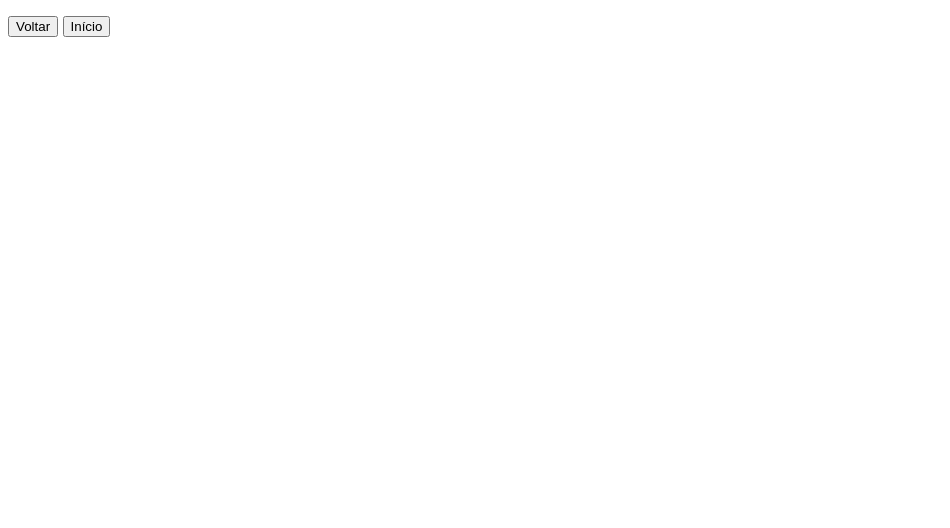
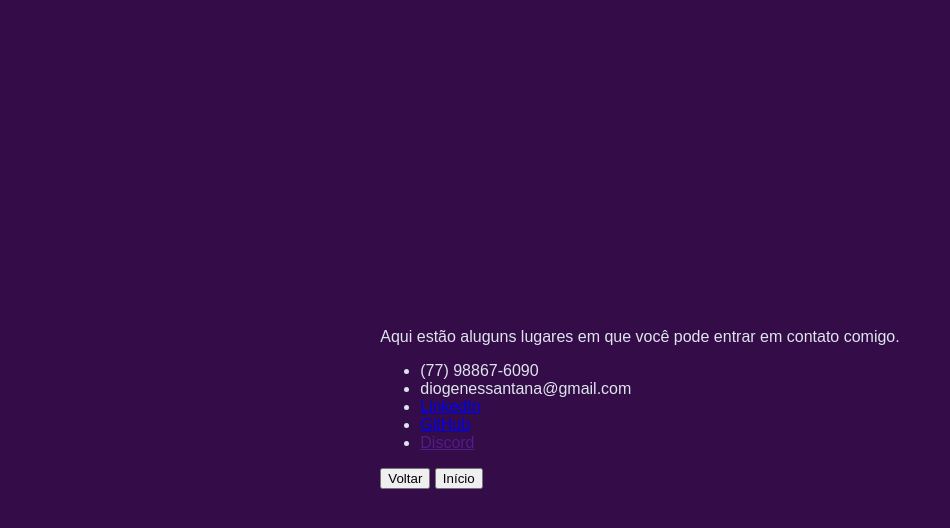
Before and after one commit to diogenessantana/Minha_pagina, a plain HTML site: page pages/contato.html in a window 1280 px wide. Shown: the whole page, without its empty margins (0-950 px from the left). Drawn offline with Linux system fonts and the light colour scheme.

Commit message:
Mais algumas alterações no estilo

```diff
--- a/css/style.css
+++ b/css/style.css
@@ -1,3 +1,24 @@
 *{
     font-family: sans-serif;
 }
+
+body{
+    padding: 0;
+    margin: 0;
+    background-color: #340d48;
+    color: rgb(221, 229, 236);
+    display: flex;
+    align-items: center;
+    height: 100vh;
+    justify-content: center
+}
+
+.container{
+    max-width: 15cm;
+    text-align: justify;
+}
+
+img{
+    width: 250px;
+    border-radius: 100%;
+}
--- a/pages/contato.html
+++ b/pages/contato.html
@@ -7,10 +7,18 @@
     <title>Contato</title>
 </head>
 <body>
-    <div>
+    <div class="container">
         <div>
             <p>
+                Aqui estão aluguns lugares em que você pode entrar em contato comigo.
 
+                <ul>
+                    <li>(77) 98867-6090</li>
+                    <li>diogenessantana@gmail.com</li>
+                    <li><a href="https://www.linkedin.com/in/diógenes-santana-da-silva-052a26204/">LinkedIn</a></li>
+                    <li><a href="https://github.com/diogenessantana">GitHub</a></li>
+                    <li><a href="">Discord</a></li>
+                </ul>
             </p>
         </div>
 
```
Also changed, not shown: index.html (+3 -3 lines), pages/sobremim.html (+4 -1 lines).
